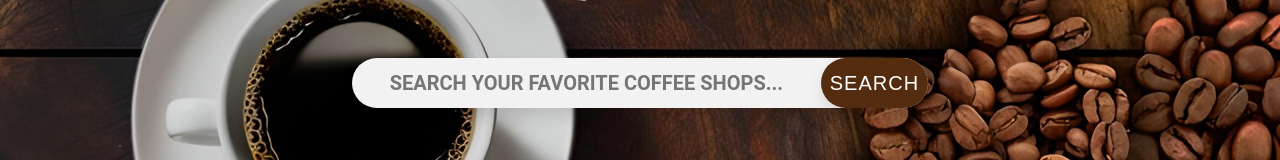
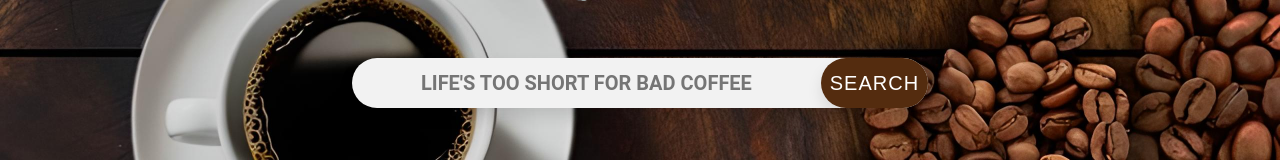
Before and after one commit to JettCanavarro/CSC468-group-7, a React (Create React App) app in the folder webui/: page / in a window 1280 px wide. Shown: the part 317-477 px from the top of the page. Built offline with nearby package versions, Linux system fonts and the light colour scheme.

Commit message:
Update MainPage.js
Changed Slogan

```diff
--- a/webui/src/MainPage.js
+++ b/webui/src/MainPage.js
@@ -27,7 +27,7 @@
         <div className="Container" style={backgroundStyle}>
           <div className="SearchContainer">
             <form className="SearchBar">
-            <input type="text" placeholder="Search your Favorite Coffee shops..." />
+            <input type="text" placeholder="Life's Too Short For Bad Coffee" />
             <button type="submit">Search</button>
             </form>
           </div>
```
